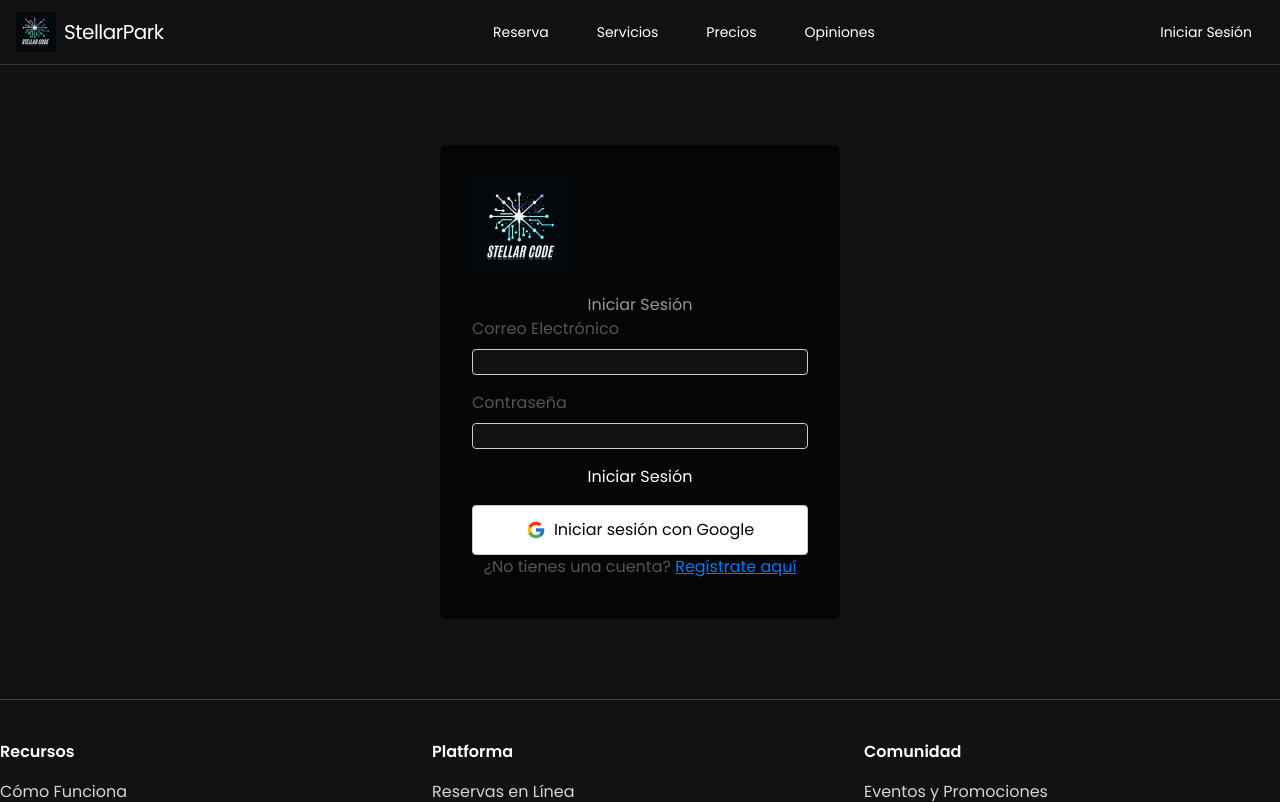
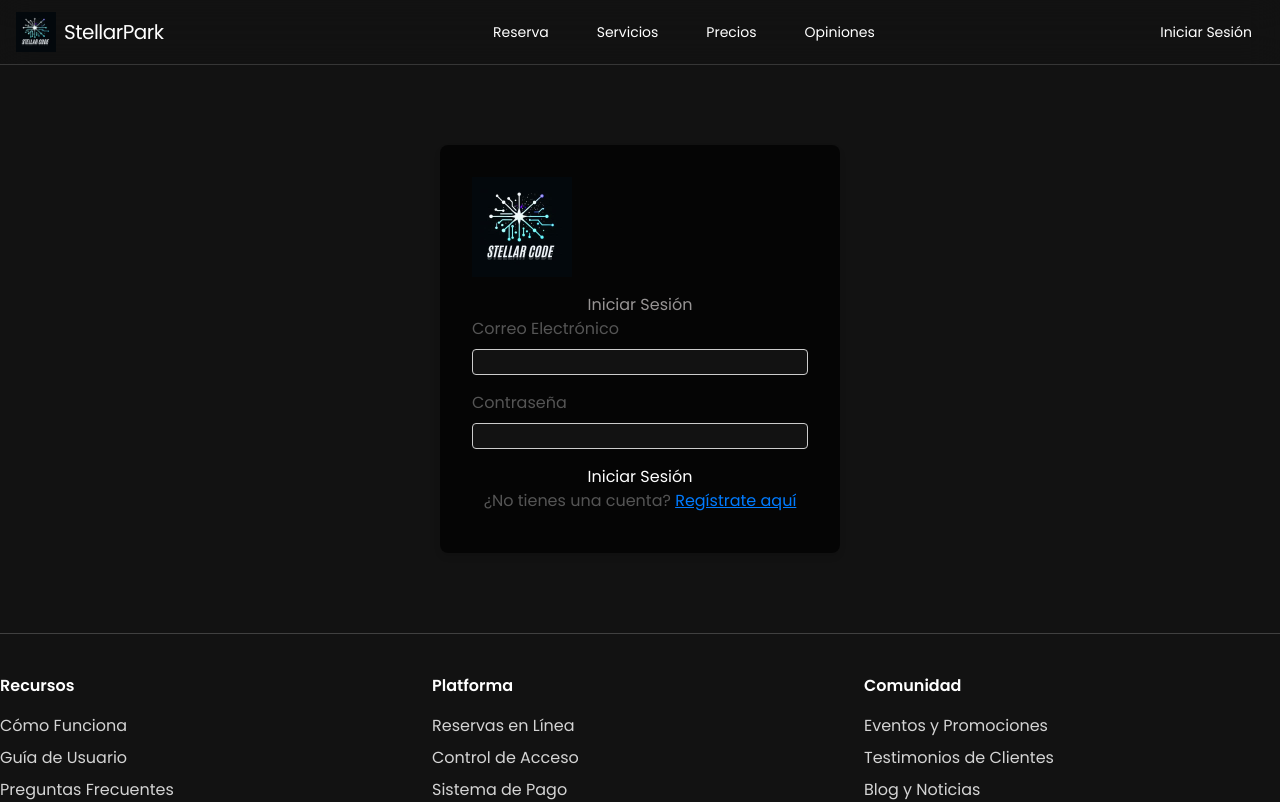
Before and after one commit to Breynersmartinez/Aplicacion_de_gestion_para_parqueadero, a React (Vite) app: page /Aplicacion_de_gestion_para_parqueadero/login in a window 1280 px wide. Shown: the top 802 px of the page. Built offline with nearby package versions, Linux system fonts and the light colour scheme.

Commit message:
LA configuracion anterior del login estaba causando problemas

```diff
--- a/src/pages/Login.jsx
+++ b/src/pages/Login.jsx
@@ -1,7 +1,6 @@
 import React from 'react';
 import { useNavigate } from 'react-router-dom';
 import logo from "../assets/StellarCodeLogo.jpg";
-import googleLogo from "../assets/google-logo.png"; // Ruta a la imagen del logo de Google
 import "../styles/Login.css";
 
 function Login({ onSwitch }) {
@@ -28,12 +27,9 @@
         </div>
         <button type="submit">Iniciar Sesión</button>
       </form>
-      <button onClick={() => window.location.href = "https://accounts.google.com"} className="google-btn">
-        <img src={googleLogo} alt="Google Logo" className="google-icon" /> Iniciar sesión con Google
-      </button>
       <p>
         <label> ¿No tienes una cuenta? {" "}
-        <span className="switch-link" onClick={onSwitch}>
+        <span className="switch-link" onClick={() => navigate('/signup')}>
           Regístrate aquí
         </span>
         </label>
```
